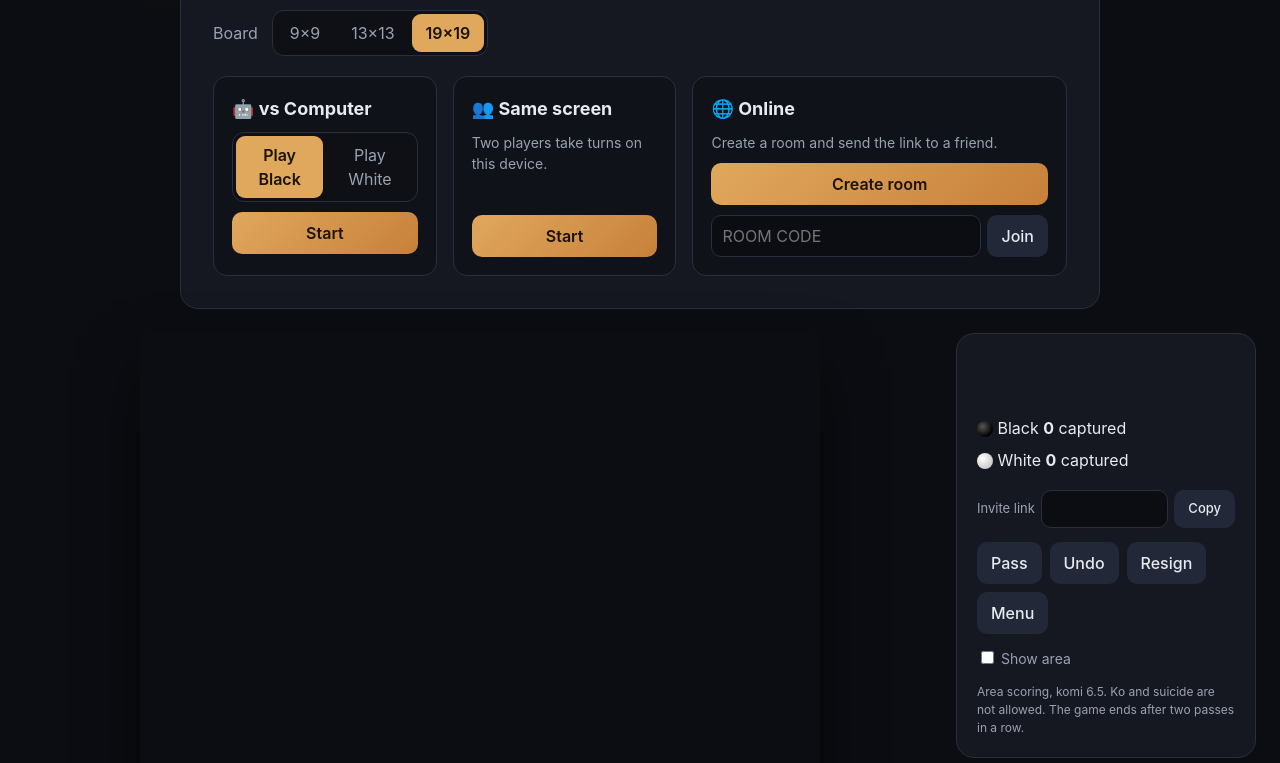
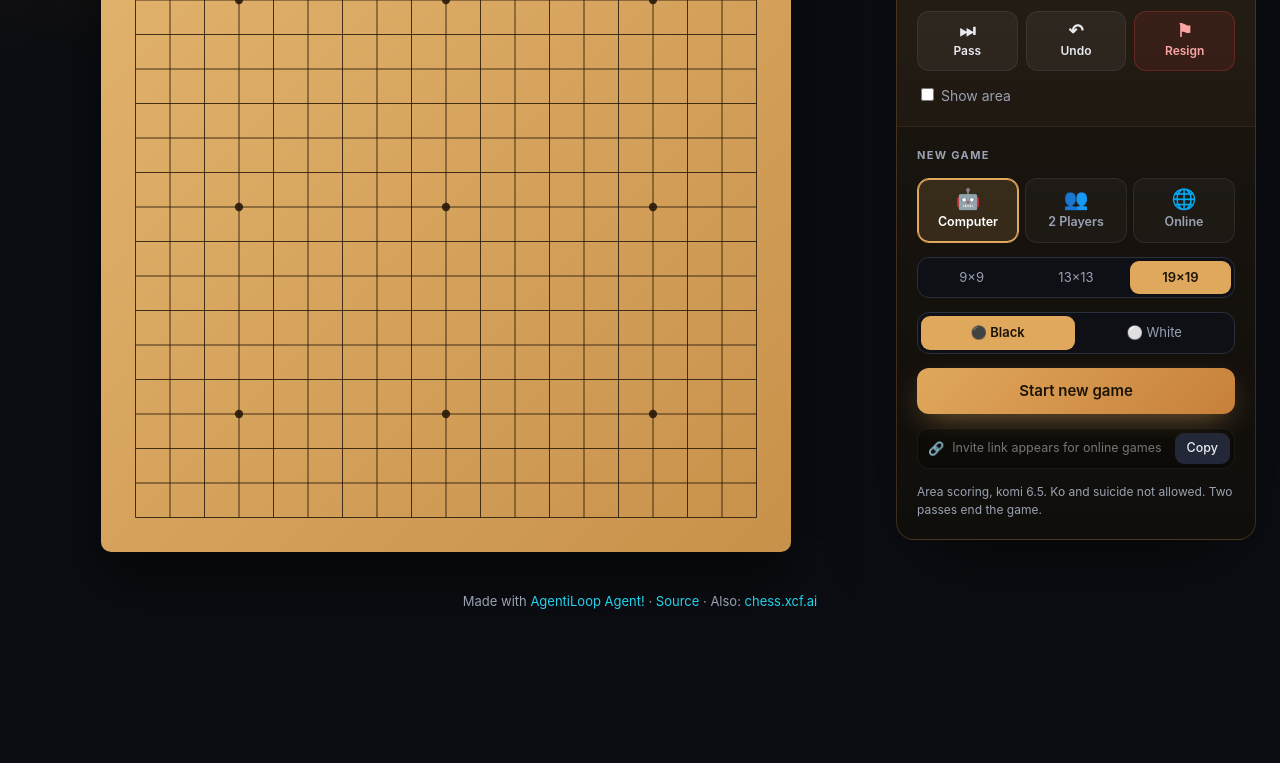
Before and after one commit to AgentiLoop/go.xcf.ai, a website with bundled scripts: page public/index.html in a window 1280 px wide. Shown: the part 204-967 px from the top of the page. After the commit the page ends 832 px from the top, so only its background shows below. Built offline with nearby package versions, Linux system fonts and the light colour scheme.

Commit message:
One-screen layout: board plus wood-themed side panel (game info, new game, invite link)

```diff
--- a/public/app.js
+++ b/public/app.js
@@ -15,26 +15,30 @@ function seg(id, cb) {
 seg('size', v => size = v);
 seg('color', v => humanColor = v);
 
-function show(game) { $('lobby').hidden = game; $('game').hidden = !game; if (game) resize(); }
+function show() { resize(); }
+let selMode = 'ai';
+seg('modeSel', v => { selMode = v; $('aiOpts').hidden = v !== 'ai'; $('onlineOpts').hidden = v !== 'online'; });
 
 function start(m) {
   mode = m; g = newGame(size); history = []; you = 0;
-  $('share').hidden = true;
+  if (ws) { const w = ws; ws = null; w.close(); window.history.replaceState(null, '', '/'); }
+  $('shareLink').value = ''; $('copy').textContent = 'Copy';
   $('mode').textContent = m === 'ai' ? `vs Computer · you play ${humanColor === BLACK ? 'Black' : 'White'}` : 'Same screen · 2 players';
   show(true); render();
   if (m === 'ai' && humanColor === WHITE) setTimeout(aiTurn, 300);
 }
-$('startAI').onclick = () => start('ai');
-$('startLocal').onclick = () => start('local');
-$('startOnline').onclick = async () => { const { code } = await (await fetch('/api/room')).json(); joinRoom(code, true); };
+$('newGame').onclick = async () => {
+  if (selMode !== 'online') return start(selMode);
+  const { code } = await (await fetch('/api/room')).json(); joinRoom(code, true);
+};
 $('joinForm').onsubmit = e => { e.preventDefault(); const c = $('joinCode').value.trim().toUpperCase(); if (c) joinRoom(c); };
-$('lobbyBtn').onclick = () => { if (ws) ws.close(); ws = null; window.history.replaceState(null, '', '/'); show(false); };
 $('copy').onclick = () => { navigator.clipboard.writeText($('shareLink').value); $('copy').textContent = 'Copied'; };
 
 function joinRoom(code, creating) {
+  if (ws) { const w = ws; ws = null; w.close(); }
   mode = 'online'; roomCode = code; g = null;
   window.history.replaceState(null, '', '/r/' + code);
-  $('shareLink').value = location.origin + '/r/' + code; $('share').hidden = false; $('copy').textContent = 'Copy';
+  $('shareLink').value = location.origin + '/r/' + code; $('copy').textContent = 'Copy';
   $('mode').textContent = 'Online · room ' + code;
   show(true); setStatus('Connecting…');
   ws = new WebSocket((location.protocol === 'https:' ? 'wss://' : 'ws://') + location.host + '/ws/' + code);
@@ -46,8 +50,6 @@ function joinRoom(code, creating) {
   };
   ws.onclose = () => { if (mode === 'online' && ws) setStatus('Disconnected — reload to reconnect', true); };
 }
-const r = location.pathname.match(/^\/r\/([A-Z0-9]{4,8})$/);
-if (r) joinRoom(r[1]);
 
 function myTurn() {
   if (!g || g.over) return false;
@@ -83,7 +85,7 @@ $('undo').onclick = () => {
 $('again').onclick = () => mode === 'online' ? ws.send(JSON.stringify({ type: 'rematch' })) : start(mode);
 $('showTerr').onchange = render;
 
-function setStatus(t, err) { const s = $('status'); s.textContent = t; s.classList.toggle('err', !!err); }
+function setStatus(t, err) { const d = $('turnDot'); if (d && g) d.className = 'turn-dot ' + (g.over ? 'over' : g.turn === BLACK ? 'b' : 'w'); const s = $('status'); s.textContent = t; s.classList.toggle('err', !!err); }
 
 // ---------- drawing ----------
 let px = 0, cell = 0, margin = 0;
@@ -123,8 +125,8 @@ function render() {
   if (hover >= 0 && g.board[hover] === EMPTY && myTurn()) { const [x, y] = pos(hover); drawStone(x, y, g.turn, .45); }
 
   $('capB').textContent = g.captures[BLACK]; $('capW').textContent = g.captures[WHITE];
-  $('onB').textContent = mode === 'online' ? (online[BLACK] ? '● online' : '○ waiting') + (you === BLACK ? ' (you)' : '') : '';
-  $('onW').textContent = mode === 'online' ? (online[WHITE] ? '● online' : '○ waiting') + (you === WHITE ? ' (you)' : '') : '';
+  $('onB').textContent = mode === 'online' ? (online[BLACK] ? ' · online' : ' · waiting') + (you === BLACK ? ' (you)' : '') : '';
+  $('onW').textContent = mode === 'online' ? (online[WHITE] ? ' · online' : ' · waiting') + (you === WHITE ? ' (you)' : '') : '';
   $('undo').hidden = mode === 'online';
   $('again').hidden = !g.over;
   const name = c => c === BLACK ? 'Black' : 'White';
@@ -155,3 +157,7 @@ function pointAt(e) {
 canvas.addEventListener('mousemove', e => { const h = pointAt(e); if (h !== hover) { hover = h; render(); } });
 canvas.addEventListener('mouseleave', () => { hover = -1; render(); });
 canvas.addEventListener('click', e => { const i = pointAt(e); if (i >= 0 && myTurn()) act('move', i); });
+
+const r = location.pathname.match(/^\/r\/([A-Z0-9]{4,8})$/);
+if (r) { joinRoom(r[1]); for (const b of $('modeSel').children) b.classList.toggle('on', b.dataset.v === 'online'); selMode = 'online'; $('aiOpts').hidden = true; $('onlineOpts').hidden = false; }
+else start('ai');
--- a/public/index.html
+++ b/public/index.html
@@ -16,56 +16,33 @@
   <span class="by">by <a href="https://agentiloop.ai/#games" target="_blank" rel="noopener">AgentiLoop Agent!</a></span>
 </header>
 
-<main id="lobby" class="card lobby">
-  <h1>Play Go</h1>
-  <p class="lead">The 4,000-year-old board game. Surround more area than your opponent. Free, no sign-up.</p>
-  <div class="row">
-    <label>Board</label>
-    <div class="seg" id="size">
-      <button data-v="9">9×9</button><button data-v="13">13×13</button><button data-v="19" class="on">19×19</button>
-    </div>
-  </div>
-  <div class="modes">
-    <section>
-      <h2>🤖 vs Computer</h2>
-      <div class="seg" id="color"><button data-v="1" class="on">Play Black</button><button data-v="2">Play White</button></div>
-      <button class="go" id="startAI">Start</button>
-    </section>
-    <section>
-      <h2>👥 Same screen</h2>
-      <p>Two players take turns on this device.</p>
-      <button class="go" id="startLocal">Start</button>
-    </section>
-    <section>
-      <h2>🌐 Online</h2>
-      <p>Create a room and send the link to a friend.</p>
-      <button class="go" id="startOnline">Create room</button>
-      <form id="joinForm"><input id="joinCode" maxlength="8" placeholder="Room code" autocomplete="off"><button>Join</button></form>
-    </section>
-  </div>
-</main>
-
-<main id="game" class="game" hidden>
+<main id="game" class="game">
   <div class="boardWrap"><canvas id="board"></canvas></div>
   <aside class="card side">
-    <div id="mode" class="mode"></div>
-    <div id="status" class="status"></div>
-    <div class="caps">
-      <div><span class="stone b"></span> Black <b id="capB">0</b> captured <i id="onB"></i></div>
-      <div><span class="stone w"></span> White <b id="capW">0</b> captured <i id="onW"></i></div>
-    </div>
-    <div id="share" class="share" hidden>
-      Invite link <input id="shareLink" readonly><button id="copy">Copy</button>
-    </div>
-    <div class="btns">
-      <button id="pass">Pass</button>
-      <button id="undo">Undo</button>
-      <button id="resign">Resign</button>
-      <button id="again" hidden>New game</button>
-      <button id="lobbyBtn">Menu</button>
-    </div>
-    <label class="chk"><input type="checkbox" id="showTerr"> Show area</label>
-    <p class="rules">Area scoring, komi 6.5. Ko and suicide are not allowed. The game ends after two passes in a row.</p>
+    <section class="panel-now">
+      <div class="turn"><span id="turnDot" class="turn-dot b"></span><div><div id="status" class="status"></div><div id="mode" class="mode"></div></div></div>
+      <div class="caps">
+        <div class="cap"><span class="stone b"></span><div><b id="capB">0</b><small>captured by Black</small><i id="onB"></i></div></div>
+        <div class="cap"><span class="stone w"></span><div><b id="capW">0</b><small>captured by White</small><i id="onW"></i></div></div>
+      </div>
+      <div class="btns">
+        <button id="pass"><span>⏭</span>Pass</button>
+        <button id="undo"><span>↶</span>Undo</button>
+        <button id="resign" class="danger"><span>⚑</span>Resign</button>
+        <button id="again" hidden><span>↻</span>Rematch</button>
+      </div>
+      <label class="chk"><input type="checkbox" id="showTerr"> Show area</label>
+    </section>
+    <section class="panel-new">
+      <div class="panel-label">New game</div>
+      <div class="tabs" id="modeSel"><button data-v="ai" class="on"><span>🤖</span>Computer</button><button data-v="local"><span>👥</span>2 Players</button><button data-v="online"><span>🌐</span>Online</button></div>
+      <div class="seg" id="size"><button data-v="9">9×9</button><button data-v="13">13×13</button><button data-v="19" class="on">19×19</button></div>
+      <div id="aiOpts" class="opts"><div class="seg" id="color"><button data-v="1" class="on">⚫ Black</button><button data-v="2">⚪ White</button></div></div>
+      <div id="onlineOpts" class="opts" hidden><form id="joinForm"><input id="joinCode" maxlength="8" placeholder="Have a room code?" autocomplete="off"><button>Join</button></form></div>
+      <button class="go" id="newGame">Start new game</button>
+      <div class="share" id="share"><span class="share-ico">🔗</span><input id="shareLink" readonly placeholder="Invite link appears for online games"><button id="copy">Copy</button></div>
+      <p class="rules">Area scoring, komi 6.5. Ko and suicide not allowed. Two passes end the game.</p>
+    </section>
   </aside>
 </main>
 
--- a/public/style.css
+++ b/public/style.css
@@ -43,3 +43,45 @@ canvas#board { width: min(100%, calc(100vh - 120px)); aspect-ratio: 1; border-ra
 .rules { color: var(--muted); font-size: 12px; margin: 0; }
 .foot { text-align: center; color: var(--muted); font-size: 13px; padding: 16px; }
 @media (max-width: 820px) { .modes { grid-template-columns: 1fr; } .game { grid-template-columns: 1fr; padding: 0 10px 20px; } .side { position: static; } }
+
+/* ===== one-screen layout, wood side panel ===== */
+.game { padding-top: 8px; grid-template-columns: minmax(0, 1fr) 360px; gap: 28px; }
+canvas#board { width: min(100%, calc(100vh - 110px)); }
+.side { padding: 0; gap: 0; overflow: hidden; background: linear-gradient(180deg, rgba(42,32,20,.92), rgba(22,19,15,.94)); border: 1px solid rgba(224,168,92,.18); box-shadow: 0 30px 80px -30px rgba(0,0,0,.7); }
+.side section { padding: 20px; display: flex; flex-direction: column; gap: 14px; }
+.panel-new { background: rgba(0,0,0,.22); border-top: 1px solid rgba(224,168,92,.12); }
+.panel-label { font-size: 11px; font-weight: 700; letter-spacing: .12em; text-transform: uppercase; color: var(--muted); }
+.turn { display: flex; gap: 12px; align-items: center; }
+.turn-dot { width: 34px; height: 34px; border-radius: 50%; flex: none; box-shadow: 0 0 0 3px rgba(224,168,92,.35); }
+.turn-dot.w { background: radial-gradient(circle at 35% 30%, #fff, #c9c9c9 75%); }
+.turn-dot.b { background: radial-gradient(circle at 35% 30%, #666, #050505 70%); }
+.turn-dot.over { background: var(--accent); box-shadow: none; }
+.status { font-size: 19px; font-weight: 700; min-height: 0; line-height: 1.25; }
+.mode { font-size: 12px; text-transform: none; letter-spacing: 0; margin-top: 2px; }
+.caps { display: grid; grid-template-columns: 1fr 1fr; gap: 8px; }
+.cap { display: flex; gap: 10px; align-items: center; padding: 10px 12px; border-radius: 12px; background: rgba(0,0,0,.28); border: 1px solid rgba(255,255,255,.06); }
+.cap .stone { width: 22px; height: 22px; flex: none; }
+.cap b { display: block; font-size: 20px; line-height: 1.1; }
+.cap small { display: block; font-size: 11px; color: var(--muted); }
+.cap i { font-size: 11px; color: var(--accent); margin: 0; }
+.btns { display: grid; grid-template-columns: repeat(3, 1fr); gap: 8px; }
+.btns button { display: flex; flex-direction: column; align-items: center; gap: 2px; padding: 10px 6px; border-radius: 12px; background: rgba(255,255,255,.05); border: 1px solid rgba(255,255,255,.07); color: var(--text); font-size: 12px; font-weight: 600; }
+.btns button span { font-size: 18px; line-height: 1; }
+.btns button:hover { background: rgba(255,255,255,.1); }
+.btns button.danger { background: rgba(239,68,68,.1); border-color: rgba(239,68,68,.25); color: #fca5a5; }
+.btns button[hidden] { display: none; }
+.tabs { display: grid; grid-template-columns: repeat(3, 1fr); gap: 6px; }
+.tabs button { display: flex; flex-direction: column; align-items: center; gap: 4px; padding: 10px 4px; border-radius: 12px; border: 1px solid rgba(255,255,255,.08); background: rgba(255,255,255,.03); color: var(--muted); font-size: 12.5px; font-weight: 600; cursor: pointer; white-space: nowrap; }
+.tabs button span { font-size: 20px; line-height: 1; }
+.tabs button.on { color: #fff; border-color: var(--accent); background: rgba(224,168,92,.16); box-shadow: inset 0 0 0 1px var(--accent); }
+.side .seg { display: grid; grid-auto-flow: column; grid-auto-columns: 1fr; width: 100%; }
+.side .seg button { padding: 7px 6px; font-size: 13px; }
+.opts { display: flex; flex-direction: column; gap: 8px; }
+.opts[hidden] { display: none; }
+#joinForm input { text-transform: none; }
+.side .go { width: 100%; padding: 12px; font-size: 15px; border-radius: 12px; box-shadow: 0 10px 30px -10px rgba(224,168,92,.6); }
+.share { display: flex; align-items: center; gap: 6px; flex-wrap: nowrap; padding: 4px 4px 4px 10px; border-radius: 12px; background: rgba(0,0,0,.28); border: 1px solid rgba(255,255,255,.06); }
+.share input { flex: 1; min-width: 0; border: 0; background: transparent; padding: 6px 2px; font-size: 12.5px; }
+.share input:focus { outline: none; }
+.share #copy { padding: 6px 12px; border-radius: 9px; font-size: 12.5px; }
+@media (max-width: 820px) { .game { grid-template-columns: 1fr; gap: 14px; } canvas#board { width: 100%; } }
```
